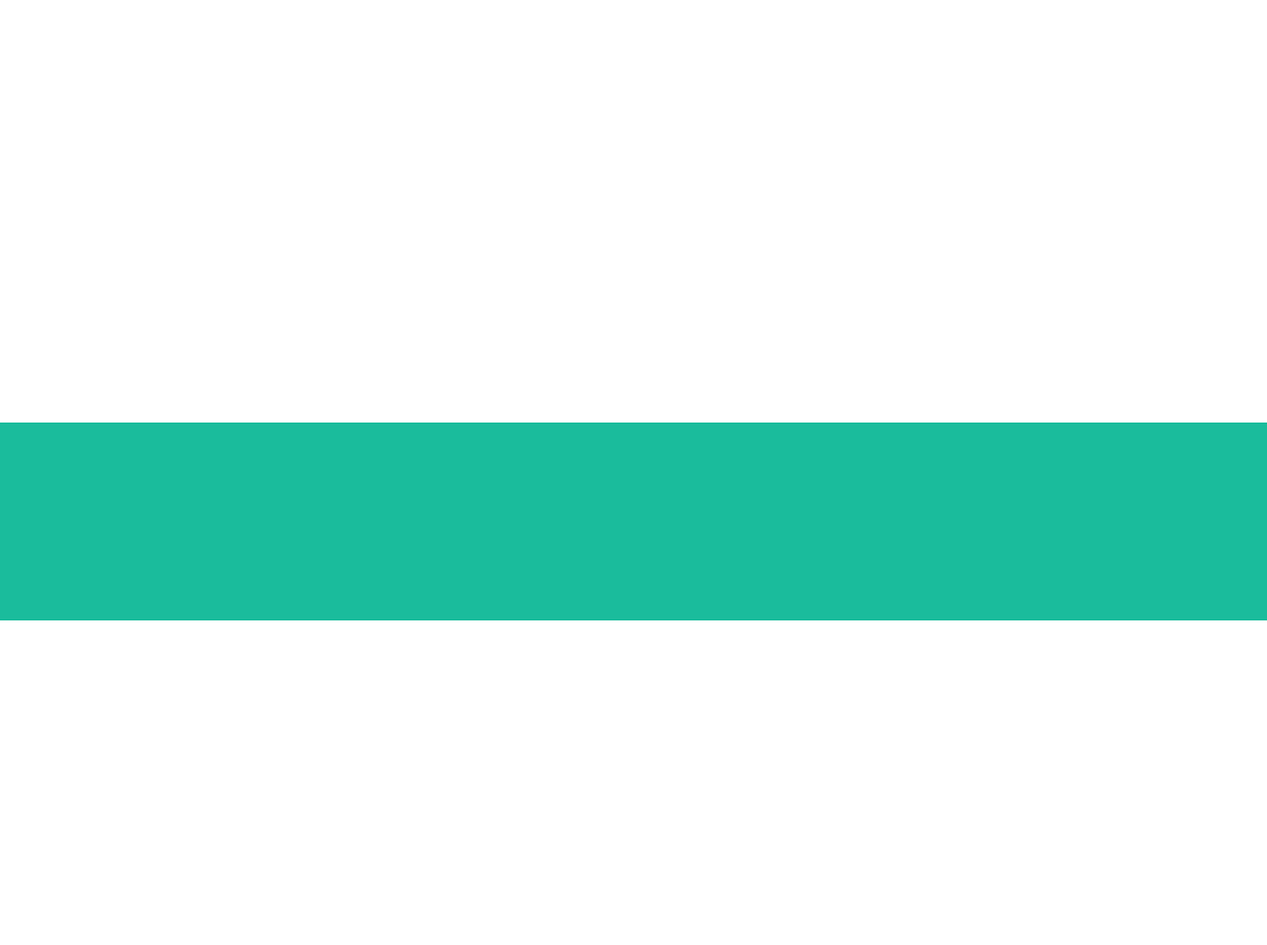
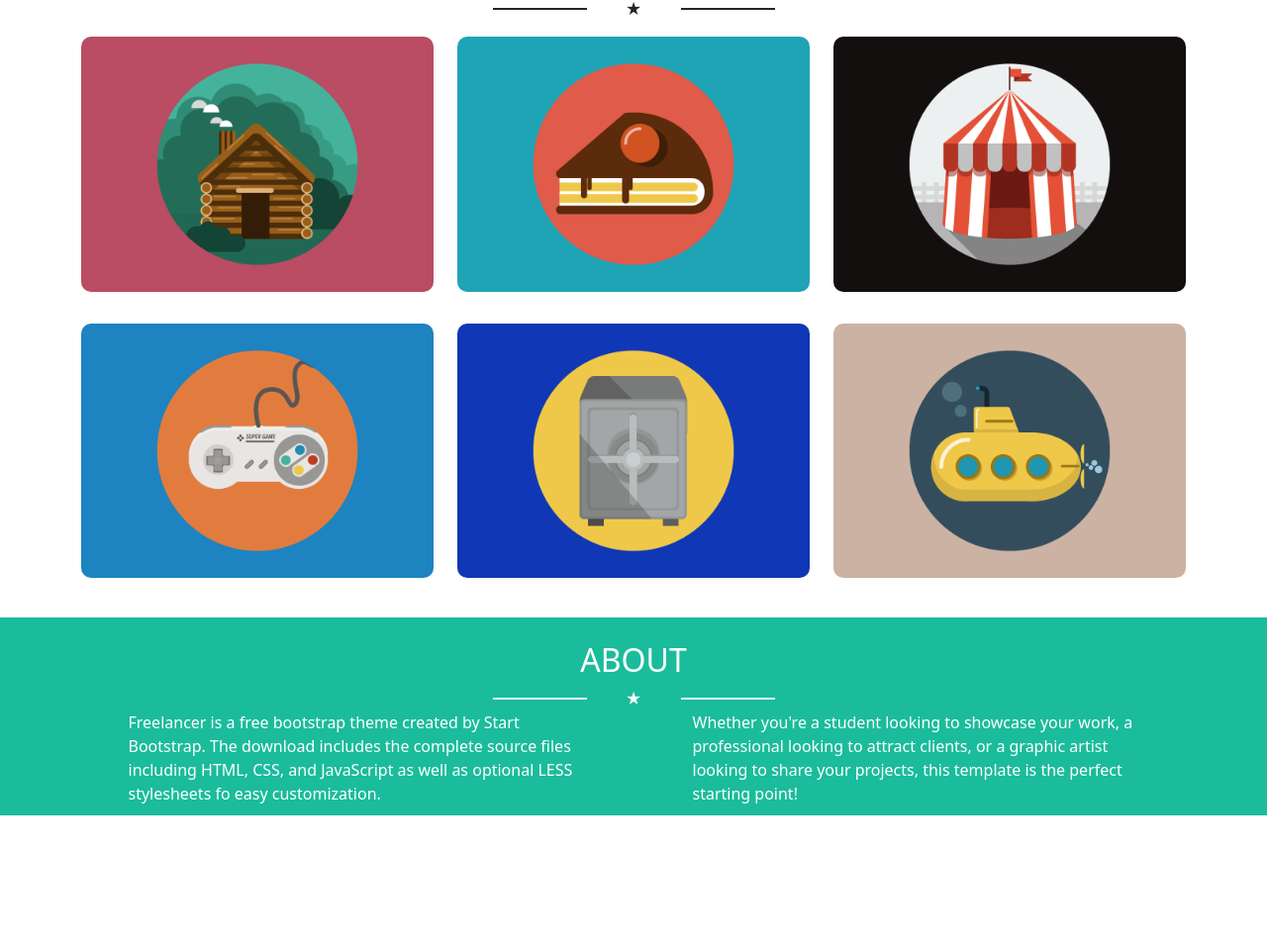
Before and after one commit to NuvoloniM/html-css-bootstrap-freelancer, a plain HTML site: page index.html in a window 1280 px wide. Shown: the part 451-1406 px from the top of the page at 99% size. Drawn offline with nearby package versions, Linux system fonts and the light colour scheme.

Commit message:
Portfolio section

```diff
--- a/asset/style.css
+++ b/asset/style.css
@@ -46,6 +46,7 @@ header {
 
 /* Main */
 
+/* hero */
 .hero {
   background-color: rgba(26, 188, 156, 255);
 }
@@ -56,8 +57,10 @@ header {
   text-align: center;
 }
 
-.portfolio {
-  height: 500px;
+/* Porfolio Section */
+
+.portfolio img {
+  border-radius: 10px;
 }
 
 .about {
--- a/index.html
+++ b/index.html
@@ -33,7 +33,7 @@
     </header>
 
     <main>
-        <section class="hero py-4">
+        <section class="hero py-4 white">
             <div class="container">
                 <div class="row justify-content-center">
                     <div class="col-2">
@@ -45,7 +45,7 @@
                         <h1 class="hero-title">start bootstrap</h1>
                     </div>
                 </div>
-                <div class="row justify-content-center align-items-center white">
+                <div class="row justify-content-center align-items-center">
                     <div class="col-1 line"></div>
                     <div class="col-1 text-center">&#x2605;</div>
                     <div class="col-1 line"></div>
@@ -56,12 +56,64 @@
             </div>
         </section>
 
-        <section class="portfolio">
-
+        <section class="portfolio py-4">
+            <div class="container">
+                <div class="row justify-content-center">
+                    <div class="col-2">
+                        <h2 class="text-center text-uppercase">portfolio</h2>
+                    </div>
+                </div>
+                <div class="row justify-content-center align-items-center">
+                    <div class="col-1 line"></div>
+                    <div class="col-1 text-center">&#x2605;</div>
+                    <div class="col-1 line"></div>
+                </div>
+                <div class="row justify-content-between py-3">
+                    <div class="col-4">
+                        <img src="./asset/img/cabin.png" alt="cottage img" class="img-fluid">
+                    </div>
+                    <div class="col-4">
+                        <img src="./asset/img/cake.png" alt="slice of cake img" class="img-fluid">
+                    </div>
+                    <div class="col-4">
+                        <img src="./asset/img/circus.png" alt="circus tent img" class="img-fluid">
+                    </div>
+                </div>
+                <div class="row justify-content-between py-3">
+                    <div class="col-4">
+                        <img src="./asset/img/game.png" alt="snes gamepad img" class="img-fluid">
+                    </div>
+                    <div class="col-4">
+                        <img src="./asset/img/safe.png" alt="safe img" class="img-fluid">
+                    </div>
+                    <div class="col-4">
+                        <img src="./asset/img/submarine.png" alt="yellow submarine img" class="img-fluid">
+                    </div>
+                </div>
+            </div>
         </section>
 
-        <section class="about">
-
+        <section class="about py-4 white">
+            <div class="container">
+                <div class="row justify-content-center">
+                    <div class="col-2">
+                        <h2 class="text-center text-uppercase">about</h2>
+                    </div>
+                </div>
+                <div class="row justify-content-center align-items-center">
+                    <div class="col-1 line"></div>
+                    <div class="col-1 text-center">&#x2605;</div>
+                    <div class="col-1 line"></div>
+                </div>
+                <div class="row justify-content-around">
+                    <div class="col-5 text-start">
+                        <p>Freelancer is a free bootstrap theme created by Start Bootstrap. The download includes the complete source files including HTML, CSS, and JavaScript as well as optional LESS stylesheets fo easy customization.</p>
+                    </div>
+                    <div class="col-5 text-start">
+                        <p>Whether you're a student looking to showcase your work, a professional looking to attract clients, or a graphic artist looking to share your projects, this template is the perfect starting point!</p>
+                    </div>
+                </div>
+            </div>
         </section>
 
         <section class="contact">
```
